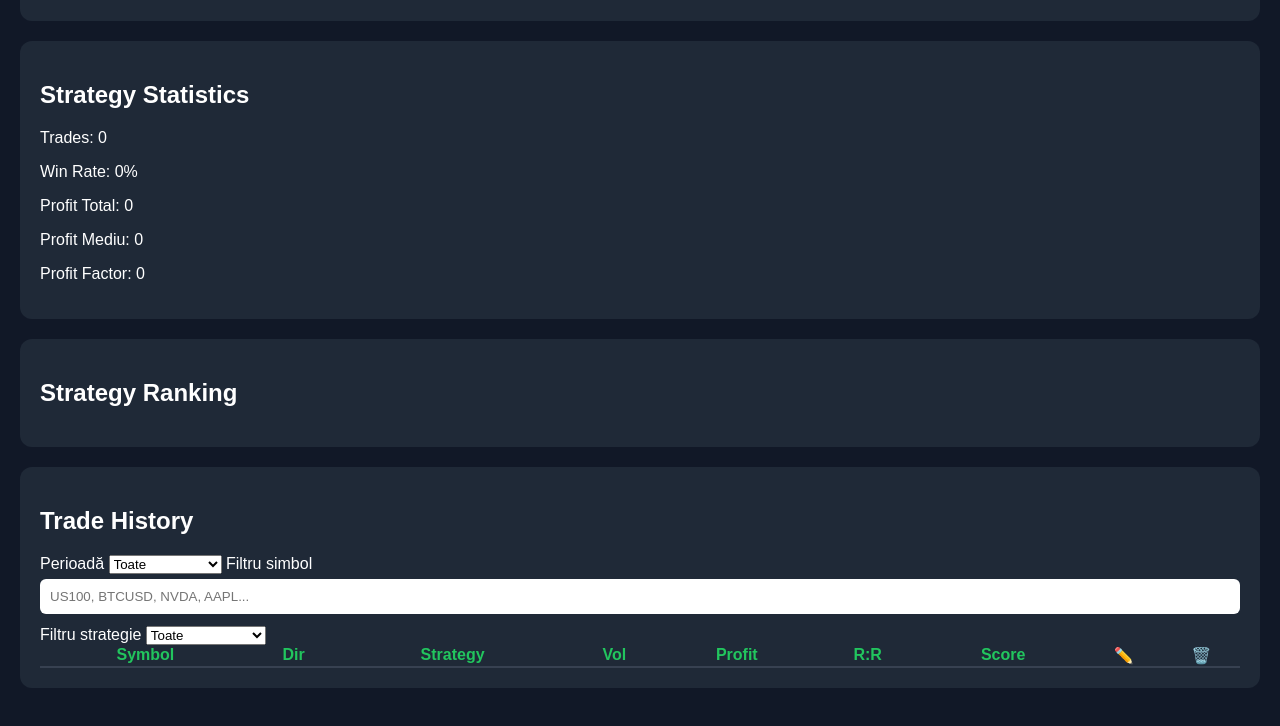
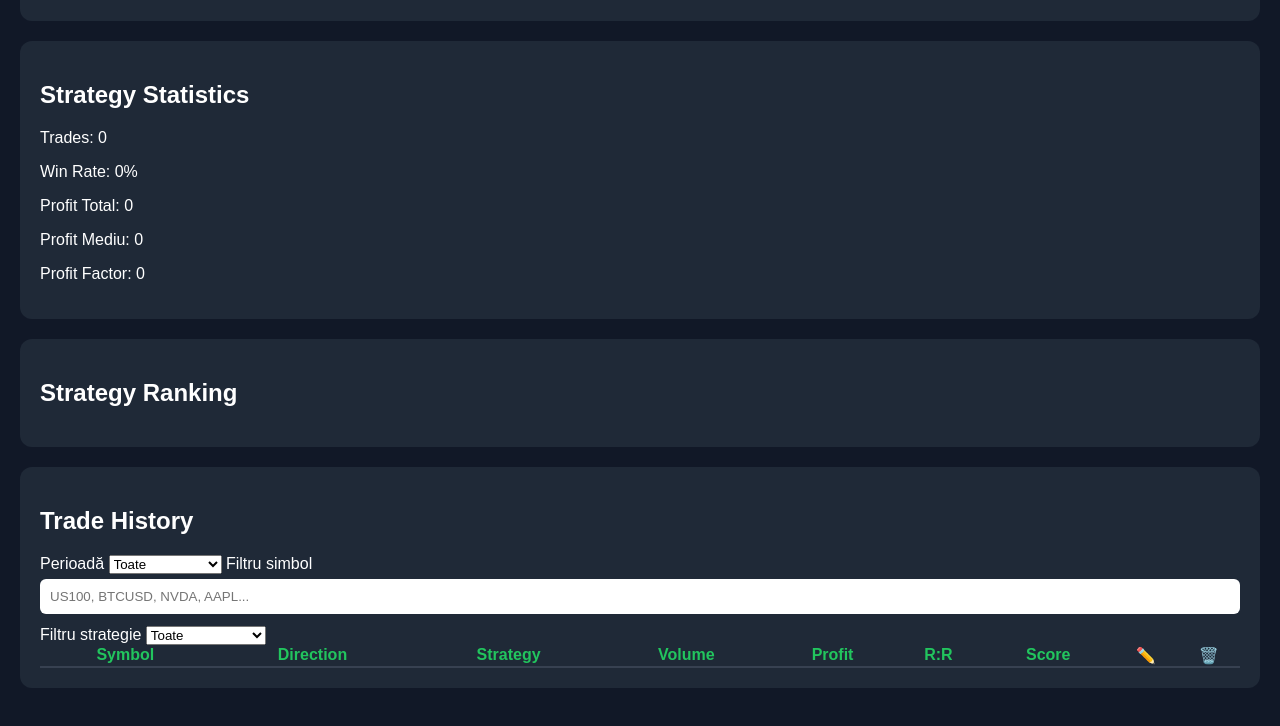
Before and after one commit to md-group/trade-copilot, a plain HTML site: page index.html in a window 1280 px wide. Shown: the part 3745-4471 px from the top of the page. Drawn offline with nearby package versions, Linux system fonts and the light colour scheme; no server answers.

Commit message:
Complete trade editing and history improvements

```diff
--- a/index.html
+++ b/index.html
@@ -383,9 +383,9 @@ Scor:
         <thead>
         <tr>
         <th>Symbol</th>
-        <th>Dir</th>
+        <th>Direction</th>
         <th>Strategy</th>
-        <th>Vol</th>
+        <th>Volume</th>
         <th>Profit</th>
         <th>R:R</th>
         <th>Score</th>
```
